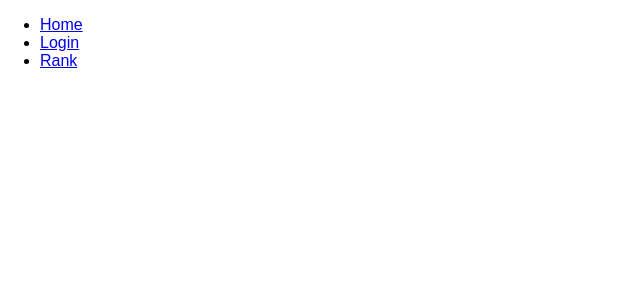
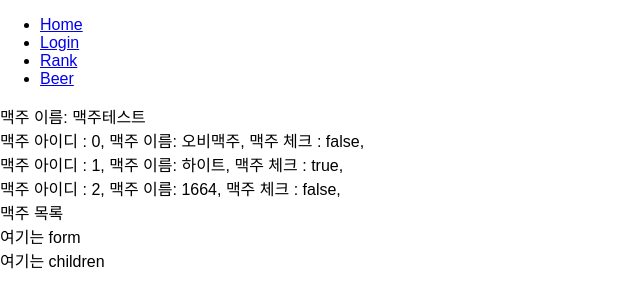
Before and after one commit to liante0904/drink-beer, a React (Create React App) app in the folder frontend/: page /beer in a window 1280 px wide. Shown: the top 308 px of the page, without its empty margins (0-640 px from the left). Built offline with nearby package versions, Linux system fonts and the light colour scheme.

Commit message:
add Beer

```diff
--- /dev/null
+++ b/frontend/src/components/BeerListTemplate.js
@@ -0,0 +1,19 @@
+import React from 'react';
+
+const BeerListTemplate = () => {
+    return (
+        <main className="beer-list-template">
+            <div className="title">
+            맥주 목록
+            </div>
+            <section className="form-wrapper">
+            여기는 form
+            </section>
+            <section className="beers-wrapper">
+            여기는 children
+            </section>
+        </main>
+    );
+};
+
+export default BeerListTemplate;
--- a/frontend/src/components/Header.js
+++ b/frontend/src/components/Header.js
@@ -9,6 +9,7 @@ const Header = () => {
             <li><Link to="/">Home</Link></li>
             <li><Link to="/Login">Login</Link></li>
             <li><Link to="/Rank">Rank</Link></li>
+            <li><Link to="/Beer">Beer</Link></li>
         </ul>
     </div>
 
--- /dev/null
+++ b/frontend/src/pages/Beer.js
@@ -0,0 +1,42 @@
+import React, { Component } from 'react';
+import BeerListTemplate from '../components/BeerListTemplate';
+
+class Beer extends Component {
+
+
+id = 3 // 이미 0,1,2 가 존재하므로 3으로 설정
+
+  state = {
+    input: '',
+    test: '맥주테스트',
+    beers: [
+      { id: 0, text: ' 오비맥주', checked: false },
+      { id: 1, text: ' 하이트', checked: true },
+      { id: 2, text: ' 1664', checked: false }
+    ]
+
+  }
+
+render(){
+    const { input, beers } = this.state;
+    const beerList = beers.map(
+        ({id, text, checked}) => (
+            <div>
+            <span>맥주 아이디 : {id}, </span>
+            <span>맥주 이름: {text}, </span>
+            <span>맥주 체크 : {checked.toString()}, </span>
+            </div>
+        )
+    );
+    return(
+        <div>
+                <span>맥주 이름: {this.state.test}</span>
+                {beerList}
+            <BeerListTemplate>
+            </BeerListTemplate>
+        </div>
+    );
+};
+
+}
+export default Beer;
--- a/frontend/src/pages/index.js
+++ b/frontend/src/pages/index.js
@@ -1,3 +1,4 @@
 export { default as Login } from './Login';
 export { default as Rank } from './Rank';
 export { default as Home } from './Home';
+export { default as Beer } from './Beer';
--- a/frontend/src/shared/App.js
+++ b/frontend/src/shared/App.js
@@ -1,6 +1,6 @@
 import React, { Component } from 'react';
 import { Route, Switch } from 'react-router-dom';
-import { Rank, Login, Home } from 'pages';
+import { Rank, Login, Home, Beer } from 'pages';
 import  Header  from 'components/Header';
 
 class App extends Component {
@@ -14,6 +14,7 @@ class App extends Component {
           <Route path="/login/:name" component={Login}/>
           <Route path="/login" component={Login}/>
         </Switch>
+        <Route exact path="/beer" component={Beer}/>
       </div>
     );
   }
```
Also changed, not shown: 1 other file (tests, documents, lock files or other folders).
